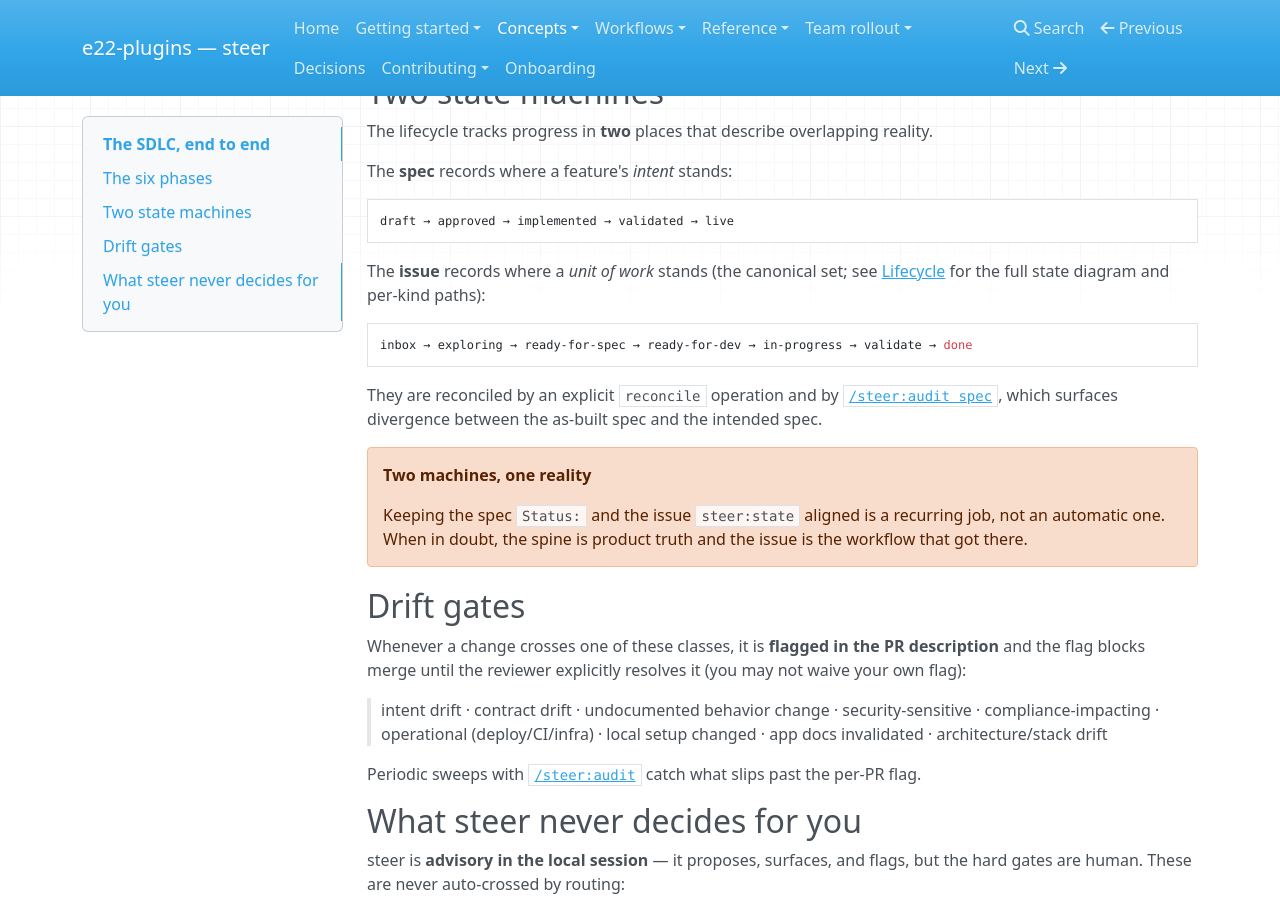
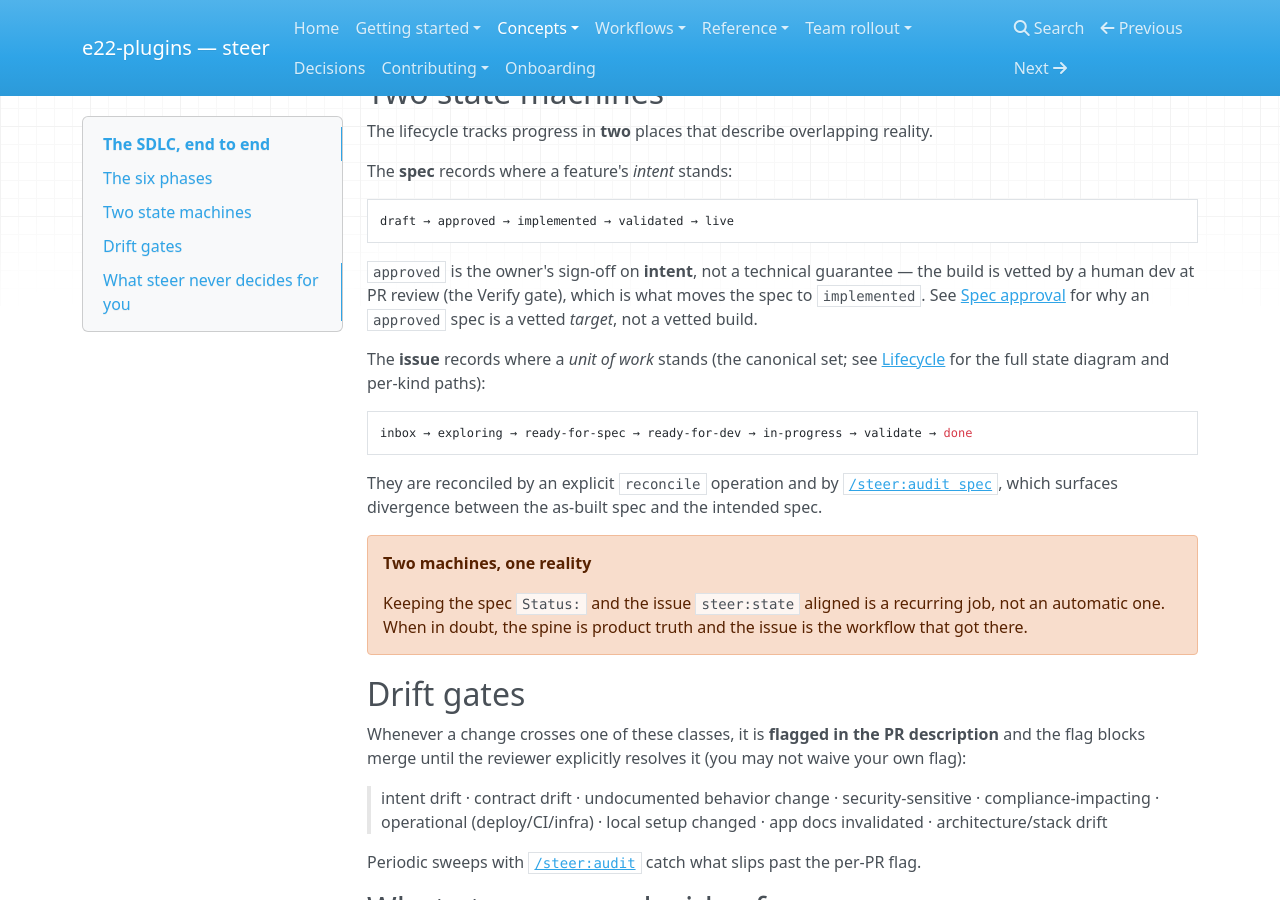
Before and after one commit to element22llc/e22-plugins, an MkDocs documentation site: the page built from docs/concepts/sdlc.md, in a window 1280 px wide and 900 px high, scrolled down 1442 px. Built offline with MkDocs 1.6.1, drawn with Linux system fonts in a browser that asks for light colours; nearby versions of some CDN libraries.

Commit message:
docs(sdlc): add dev cheat sheet (#248) + clarify approval ≠ technical validation (#249)
L1 (#248): add an intent-keyed "I want to … → run …" cheat sheet to the
workflows index, cross-linked from the team-onboarding dev branch, so a new
dev can map a goal to a skill without reading every page.

L2 (#249): make explicit in the spec workflow page that `approved` is the
owner's sign-off on intent, not technical validation — the technical gate is a
human dev reviewing the PR ("review is productionization"), which moves the
spec to `implemented`/`validated`. Note the solo-trunk gap. Reinforce with a
short clause next to the spec state machine in the SDLC concept page.

Docs-only (confined to docs/) — ships nothing, no CHANGELOG entry.

Co-Authored-By: Claude Opus 4.8 (1M context) <noreply@anthropic.com>

````diff
--- a/docs/concepts/sdlc.md
+++ b/docs/concepts/sdlc.md
@@ -50,6 +50,12 @@ The **spec** records where a feature's *intent* stands:
 draft → approved → implemented → validated → live
 ```
 
+`approved` is the owner's sign-off on **intent**, not a technical guarantee —
+the build is vetted by a human dev at PR review (the Verify gate), which is what
+moves the spec to `implemented`. See
+[Spec approval](../workflows/spec.md#approval-evidence) for why an `approved`
+spec is a vetted *target*, not a vetted build.
+
 The **issue** records where a *unit of work* stands (the canonical set; see
 [Lifecycle](lifecycle.md) for the full state diagram and per-kind paths):
 
````
Also changed, not shown: docs/getting-started/team-onboarding.md (+3 -1 lines), docs/workflows/index.md (+25 -0 lines), docs/workflows/spec.md (+13 -0 lines).
